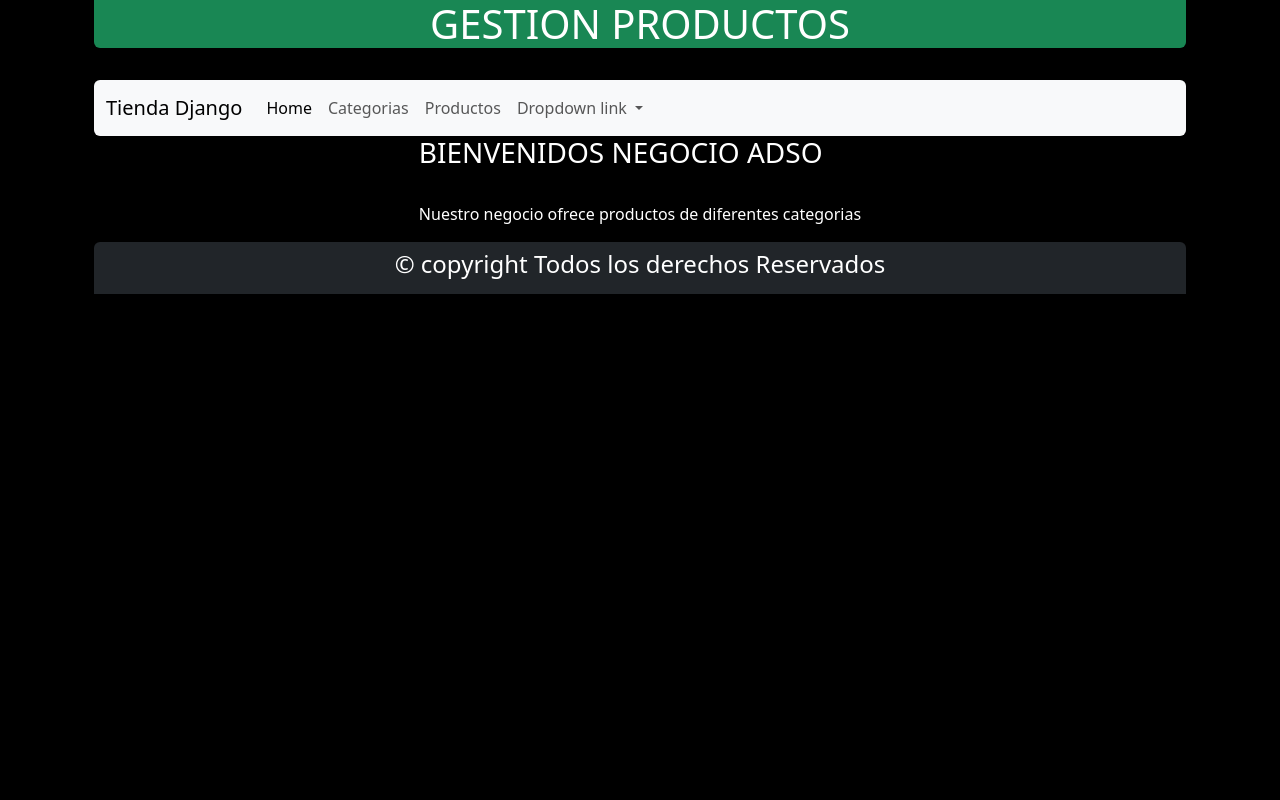
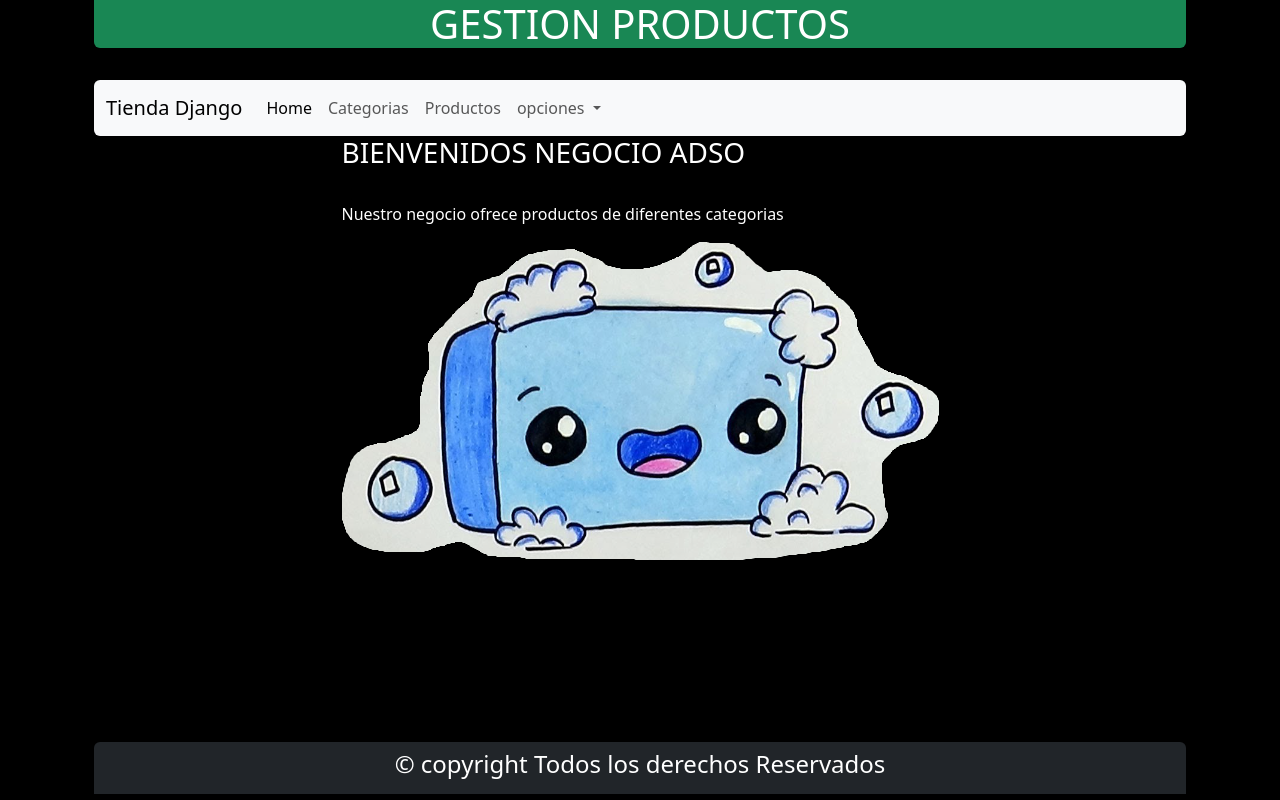
Before and after one commit to JuanDavidChimbaco/PriyectosSena2023, a Django app: page / in a window 1280 px wide. Run offline with Django 4.2, Linux system fonts and the light colour scheme; some libraries are stand-ins or nearby versions.

Commit message:
Agrege una imagen al inicio.html

```diff
--- a/Proyecto Inicial Django/GestionNegocio/appTienda/templates/encabezado.html
+++ b/Proyecto Inicial Django/GestionNegocio/appTienda/templates/encabezado.html
@@ -21,12 +21,11 @@
           </li>
           <li class="nav-item dropdown">
             <a class="nav-link dropdown-toggle" href="#" role="button" data-bs-toggle="dropdown" aria-expanded="false">
-              Dropdown link
+              opciones
             </a>
             <ul class="dropdown-menu">
-              <li><a class="dropdown-item" href="#">Action</a></li>
-              <li><a class="dropdown-item" href="#">Another action</a></li>
-              <li><a class="dropdown-item" href="#">Something else here</a></li>
+              <li><a href="javascript:history.go(-1)" class="dropdown-item"> Volver Atrás</a></li>
+              <li><a href="javascript:history.go(1)" class="dropdown-item" on> Adelante</a></li>
             </ul>
           </li>
         </ul>
--- a/Proyecto Inicial Django/GestionNegocio/appTienda/templates/inicio.html
+++ b/Proyecto Inicial Django/GestionNegocio/appTienda/templates/inicio.html
@@ -9,7 +9,35 @@
     <div class="text-start">
         <p>Nuestro negocio ofrece productos de diferentes categorias</p>
     </div>
+    <div style="height: 500px;">
+        {% load static %}
+        <img id="train" src="{% static '../static/img/Captura de pantalla 2023-04-20 112942.png' %}">
+        <style>
+            #train {
+              position: relative;
+              cursor: pointer;
+            }
+          </style>
+        <script>
+            train.onclick = function() {
+              let start = Date.now();
+
+              let timer = setInterval(function() {
+                let timePassed = Date.now() - start;
+
+                train.style.left = timePassed / 5 + 'px';
+
+                if (timePassed > 2000) clearInterval(timer);
+
+              }, 5 );
+
+            }
+          </script>
+
+
+    </div>
 </div>
+
 {% endblock %}
 {%block piePagina%}
     {%include 'piePagina.html'%}
```
Also changed, not shown: Proyecto Inicial Django/GestionNegocio/appTienda/static/img/Captura de pantalla 2023-04-20 112942.png (added).
